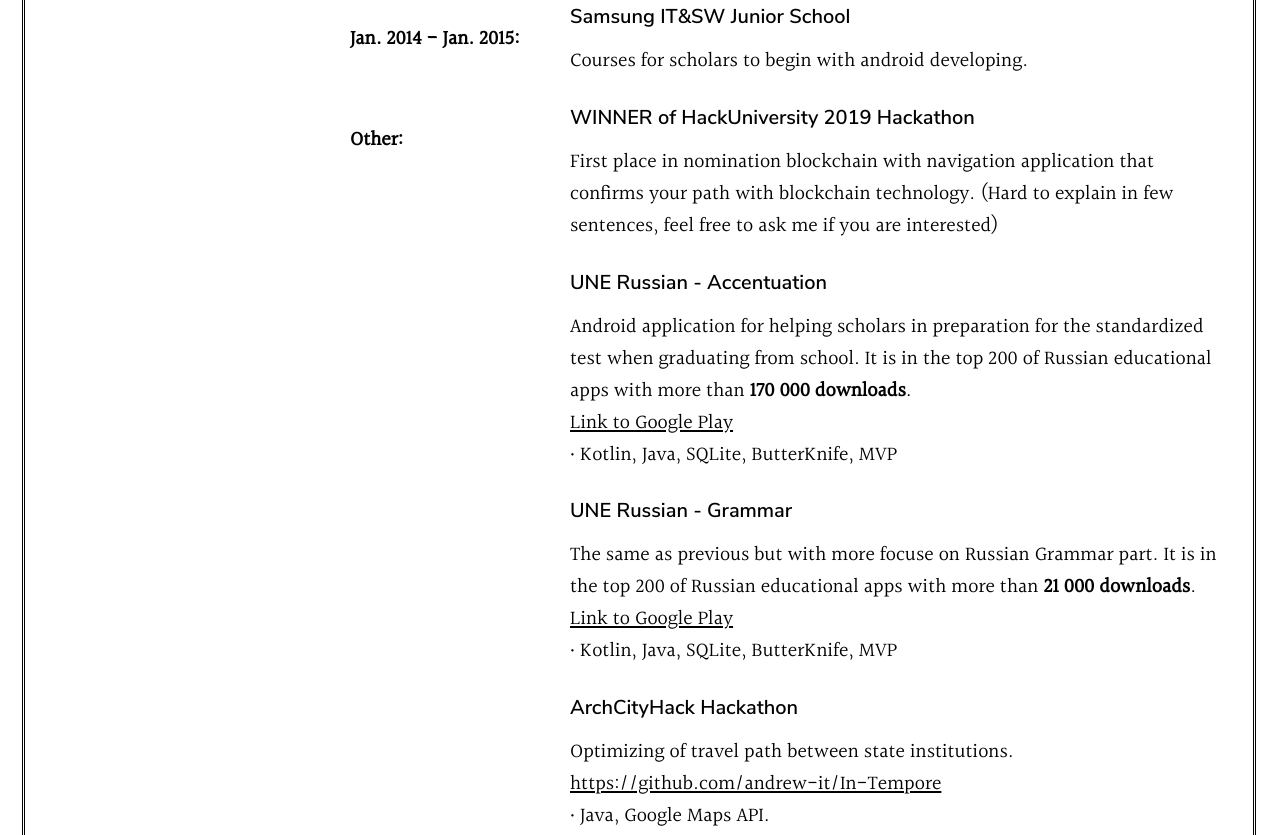
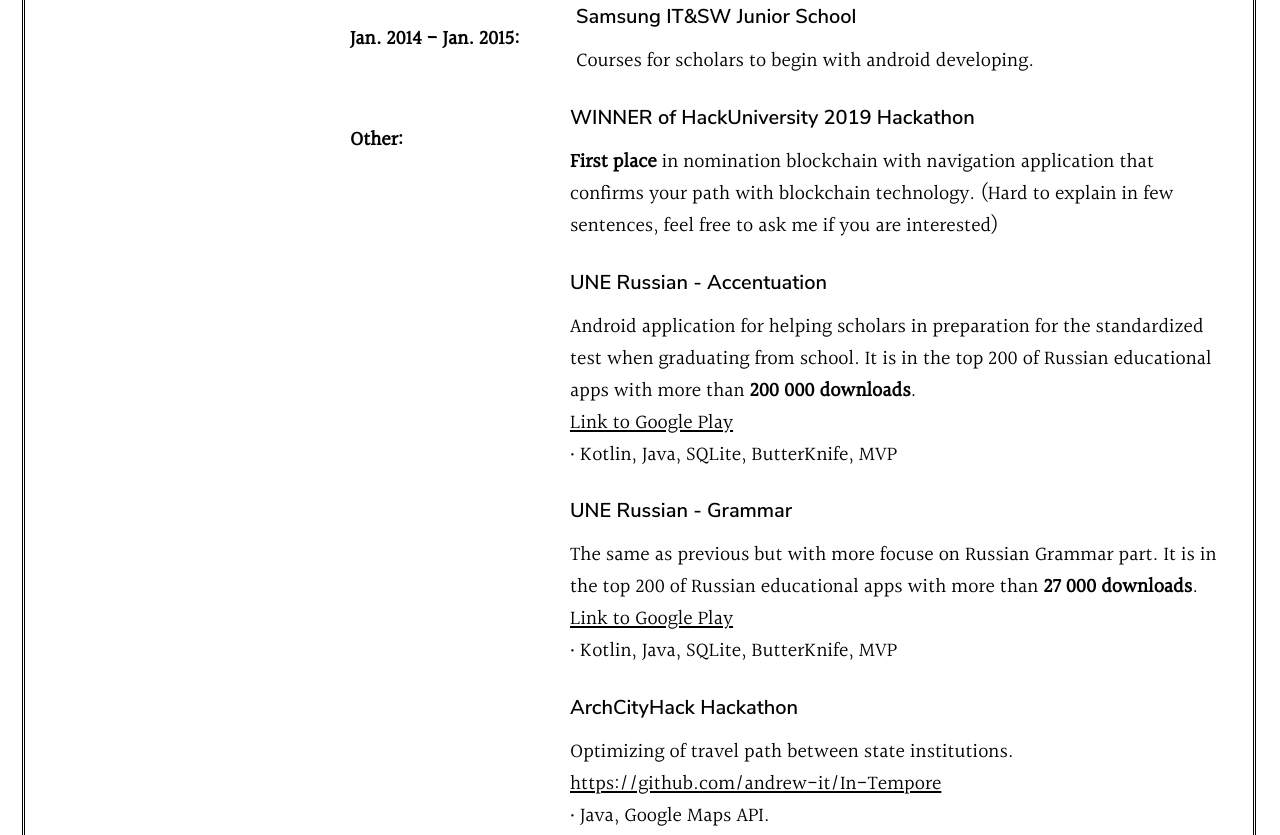
Before and after one commit to FrogTravel/FrogTravel.github.io, a plain HTML site: page index.html in a window 1280 px wide. Shown: the part 989-1824 px from the top of the page. Drawn offline with Linux system fonts and the light colour scheme.

Commit message:
Added new experience data

```diff
--- a/index.html
+++ b/index.html
@@ -84,7 +84,7 @@ helpful information please feel free to write to my email green.frog.travel@gmai
 
 			#date, #otherdate {
 				float: left;
-				width: 220px;
+				width: 226px;
 				height: 40px;
 				font-weight: bold;
 				font-size: 20px;
@@ -98,7 +98,7 @@ helpful information please feel free to write to my email green.frog.travel@gmai
 			#otherdate{
 				float: left;
 				width: 220px;
-				height: 680px;
+				height: 750px;
 
 			}
 
@@ -136,7 +136,7 @@ helpful information please feel free to write to my email green.frog.travel@gmai
 					<!-- <p>I an Android Developer for 4 years. I am 3rd year Bachelor Student in Innopolis University.</p> -->
 					<h2>Experience</h2>
 					<div id="experience">
-						<p id="date" style="height: 100px">May 2018 - Now</p>
+						<p id="date" style="height: 100px">May 2018 - Now:</p>
 						<div id="info">
 							<h4 class="company_name">Stride - Suvar</h4>
 							<p>Developing a mobile application for Suvar company to make a more convenient client for apartment buyers. I developed a full mobile application except for several screens.
@@ -192,19 +192,19 @@ helpful information please feel free to write to my email green.frog.travel@gmai
 						<div id="info">
 							<h4 class="company_name">WINNER of HackUniversity 2019 Hackathon</h4>
 							<p>
-							First place in nomination blockchain with navigation application that confirms your path with blockchain technology. (Hard to explain in few sentences, feel free to ask me if you are interested)
+							<b>First place</b> in nomination blockchain with navigation application that confirms your path with blockchain technology. (Hard to explain in few sentences, feel free to ask me if you are interested)
 							</p>
 						</div>
 						<div id="info">
 							<h4 class="company_name">UNE Russian - Accentuation</h4>
-							<p>Android application for helping scholars in preparation for the standardized test when graduating from school. It is in the top 200 of Russian educational apps with more than <b>170 000 downloads</b>.
+							<p>Android application for helping scholars in preparation for the standardized test when graduating from school. It is in the top 200 of Russian educational apps with more than <b>200 000 downloads</b>.
 							</br><a href="https://play.google.com/store/apps/details?id=com.education.frogtravel.ege4task">Link to Google Play</a>
 							</br>&#8729; Kotlin, Java, SQLite, ButterKnife, MVP</p>
 						</div>
 
 						<div id="info">
 							<h4 class="company_name">UNE Russian - Grammar</h4>
-							<p>The same as previous but with more focuse on Russian Grammar part. It is in the top 200 of Russian educational apps with more than <b>21 000 downloads</b>.
+							<p>The same as previous but with more focuse on Russian Grammar part. It is in the top 200 of Russian educational apps with more than <b>27 000 downloads</b>.
 							</br><a href="https://play.google.com/store/apps/details?id=com.education.frogtravel.ege8task">Link to Google Play</a>
 							</br>&#8729; Kotlin, Java, SQLite, ButterKnife, MVP</p>
 						</div>
@@ -230,7 +230,7 @@ helpful information please feel free to write to my email green.frog.travel@gmai
 					<p>
 					&#8729; WINNER of HackUniversity 2019 Hackathon
 					</br>&#8729; Android developer for 4 years
-</br>&#8729; Studied at Seoul National University as an exchange student for one semester as an exchange student
+</br>&#8729; Studied at Seoul National University as an exchange student for one semester
 </br>&#8729; The leader of Android Development club in the university
 </br>&#8729; Participant of organization team of Google Development Group in Kazan
 </br>&#8729; Have experience with Arduino, Stm-32. Made project in Nikolaos Mavridis lab with Pioneer
```
